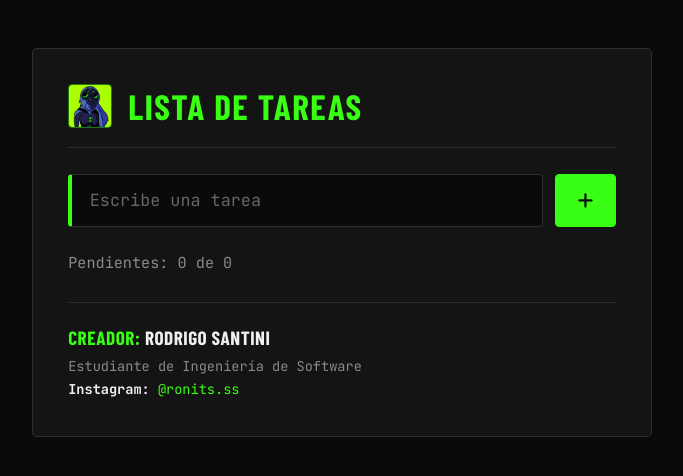
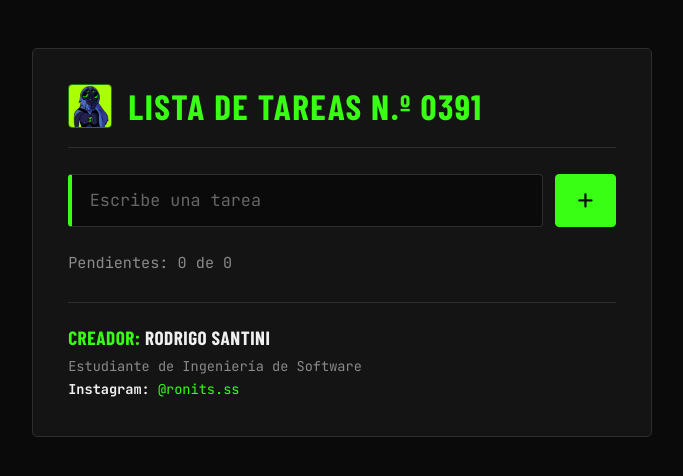
Before and after one commit to RodriSp1/Lista-de-tarea-Ronit10-, a plain HTML site: page index.html in a window 1280 px wide. Shown: the whole page, without its empty margins (298-981 px from the left). Drawn offline with nearby package versions, Linux system fonts and the light colour scheme; a web font is replaced by a local one.

Commit message:
Subida de Lista B10 V1.2

```diff
--- a/index.html
+++ b/index.html
@@ -14,7 +14,8 @@
       <div class="logo-box">
         <img src="logo.png" alt="Logo B10">
       </div>
-      <h1>Lista de tareas</h1>
+      <h1>Lista de tareas N.º 0391</h1>
+
     </header>
 
     <form id="form">
```
